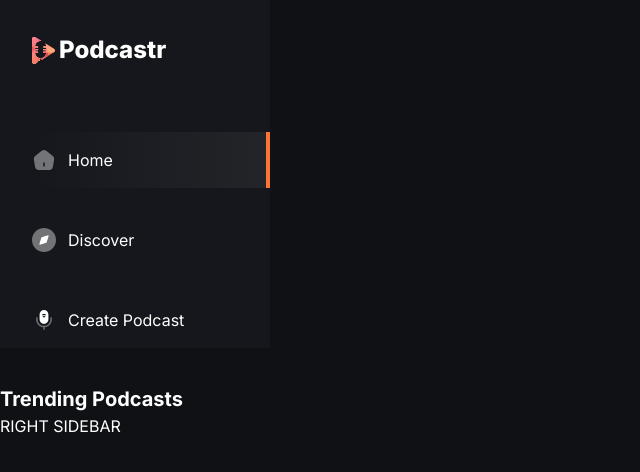
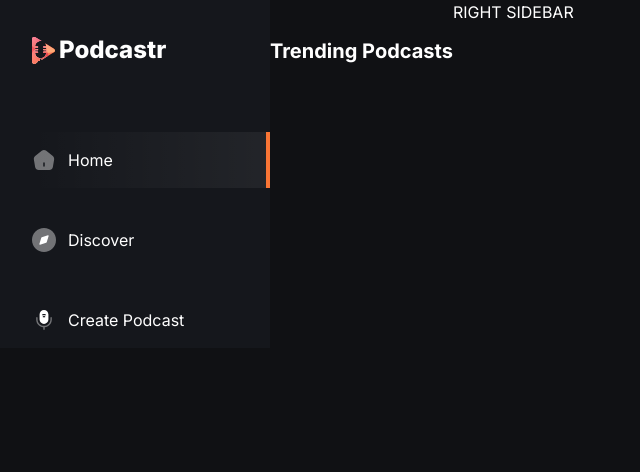
Before and after one commit to lewis-worsley/podcastr, a Next.js app: page / in a window 1280 px wide. Shown: the top 472 px of the page, without its empty margins (0-640 px from the left). Built offline with nearby package versions, Linux system fonts and the light colour scheme.

Commit message:
adds relative and flex styles to site

```diff
--- a/app/(root)/layout.tsx
+++ b/app/(root)/layout.tsx
@@ -6,8 +6,8 @@ export default function RootLayout({
     children: React.ReactNode;
 }>) {
     return (
-        <div>
-            <main>
+        <div className="relative flex flex-col">
+            <main className="relative flex bg-black-3">
                 <LeftSidebar />
                 {children}
                 <p className="text-white-1">RIGHT SIDEBAR</p>
```
